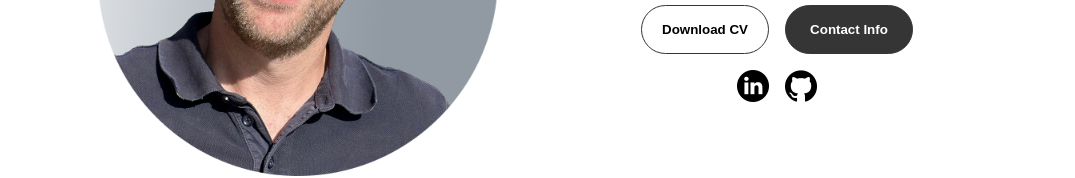
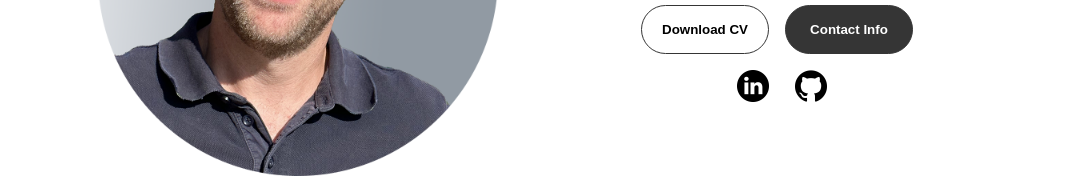
Before and after one commit to mvdgragt/PortfolioBasic, a React (Create React App) app: page / in a window 1280 px wide. Shown: the part 508-686 px from the top of the page, without its empty margins (103-1178 px from the left). Built offline with nearby package versions, Linux system fonts and the light colour scheme.

Commit message:
styled the wrong icon before

```diff
--- a/src/App.css
+++ b/src/App.css
@@ -211,6 +211,7 @@ section {
 .icon {
   cursor: pointer;
   height: 2rem;
+  padding-left: 10px;
 }
 
 /* BUTTONS */
@@ -351,7 +352,6 @@ article {
 
 article .icon {
   cursor: default;
-  padding-left: 10px;
 }
 
 /* PROJECTS SECTION */
```
